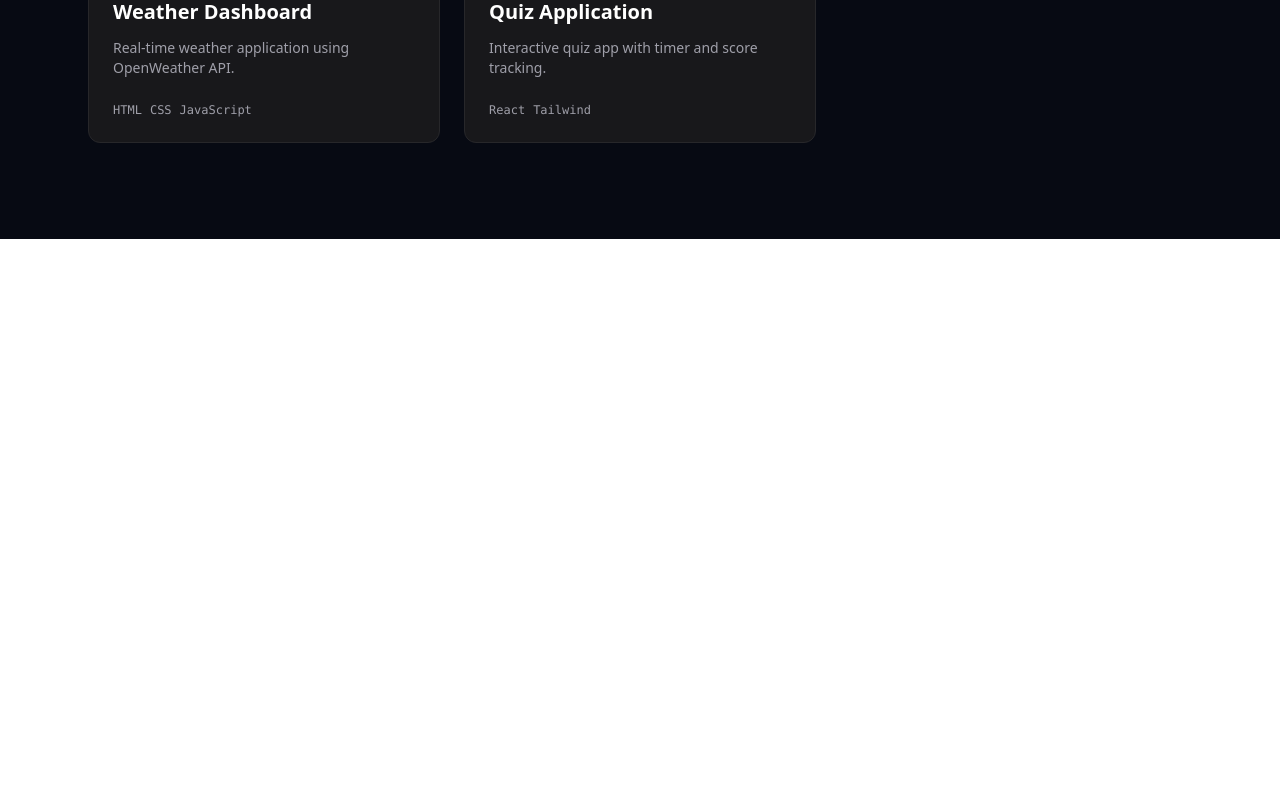
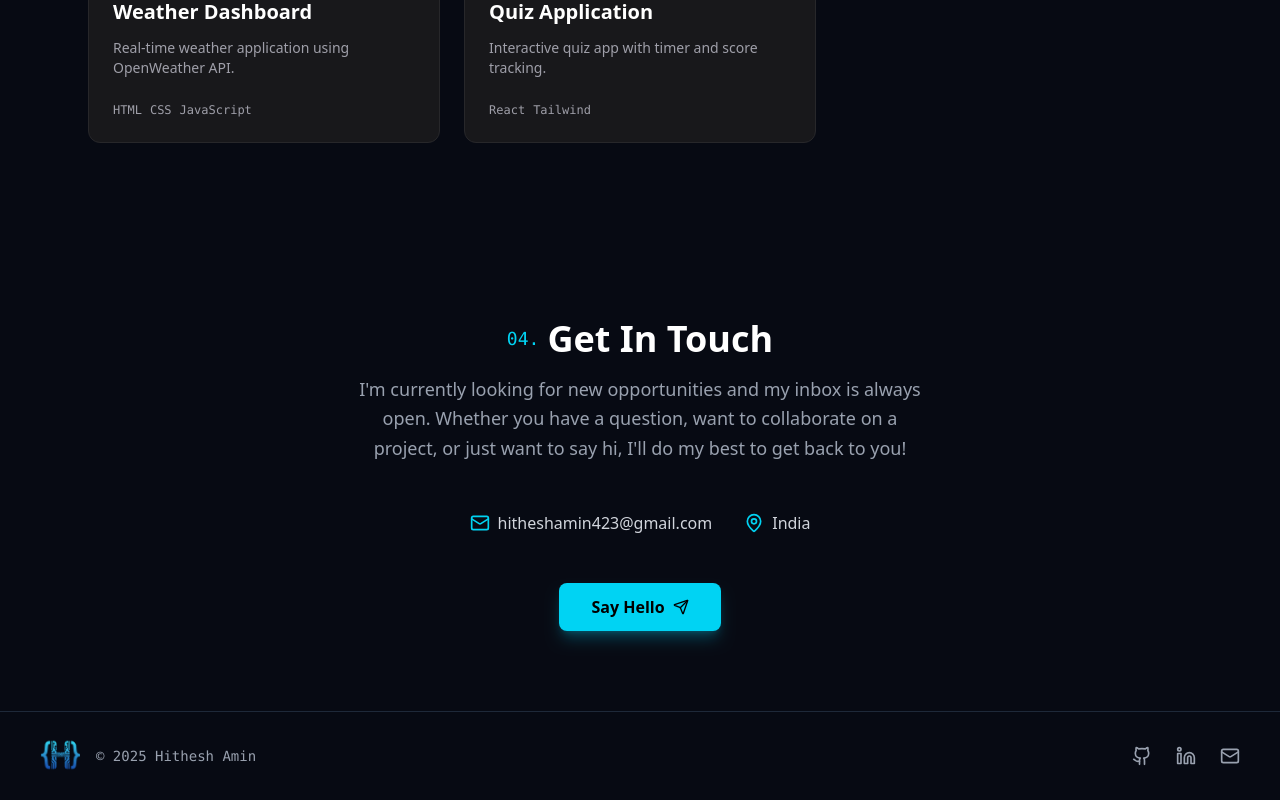
Before and after one commit to Hitheshamin24/Portpolio, a React (Vite) app: page / in a window 1280 px wide. Shown: the part 3870-4670 px from the top of the page. Before the commit the page ends 4109 px from the top, so only its background shows below. Built offline with nearby package versions, Linux system fonts and the light colour scheme.

Commit message:
added footer and contact pages

```diff
--- /dev/null
+++ b/src/components/Contact.jsx
@@ -0,0 +1,49 @@
+import React from "react";
+import { Mail, MapPin, Send } from "lucide-react";
+
+const Contact = () => {
+  return (
+    <section
+      id="contact"
+      className="py-20 text-white max-w-4xl mx-auto px-6"
+    >
+      <div className="text-center mb-12">
+
+        <div className="flex justify-center items-center gap-2 mb-4">
+          <span className="font-mono text-cyan-400 text-lg">04.</span>
+          <h2 className="text-3xl md:text-4xl font-bold">Get In Touch</h2>
+        </div>
+
+        <p className="text-gray-400 text-lg leading-relaxed max-w-xl mx-auto">
+          I'm currently looking for new opportunities and my inbox is always open.
+          Whether you have a question, want to collaborate on a project, or just
+          want to say hi, I'll do my best to get back to you!
+        </p>
+      </div>
+
+      <div className="flex flex-col sm:flex-row items-center justify-center gap-8 mb-12 text-gray-300">
+        <div className="flex items-center gap-2">
+          <Mail className="text-cyan-400 w-5 h-5" />
+          <span>hitheshamin423@gmail.com</span>
+        </div>
+        <div className="flex items-center gap-2">
+           <MapPin className="text-cyan-400 w-5 h-5" />
+           <span>India</span>
+        </div>
+      </div>
+
+      {/* 4. Interactive Button with Hover Effect */}
+      <div className="flex justify-center font-semibold">
+        <a
+          href="https://mail.google.com/mail/?view=cm&fs=1&to=hitheshamin423@gmail.com" target="_blank"
+          className="group flex items-center gap-2 px-8 py-3 bg-cyan-400  rounded-lg text-black shadow-lg shadow-cyan-500/30  hover:scale-105 transition-transform duration-200 ease-in-out"
+        >
+          Say Hello
+          <Send className="w-4 h-4 group-hover:translate-x-1 transition-transform" />
+        </a>
+      </div>
+    </section>
+  );
+};
+
+export default Contact;
--- /dev/null
+++ b/src/components/Footer.jsx
@@ -0,0 +1,54 @@
+import React from "react";
+import image from "../assets/logo.png";
+import { Mail, Github, Linkedin } from "lucide-react";
+
+const Footer = () => {
+  return (
+    <footer className="flex flex-col md:flex-row justify-between items-center px-6 md:px-10 py-6 border-t border-gray-800 bg-opacity-50">
+      <div className="flex items-center gap-4 mb-4 md:mb-0">
+        <div className="w-10 h-10">
+          <img
+            className="h-full w-full object-cover rounded-full"
+            src={image}
+            alt="Logo"
+          />
+        </div>
+        <span className="text-gray-400 text-sm font-mono">
+          © {new Date().getFullYear()} Hithesh Amin
+        </span>
+      </div>
+
+      <div className="flex gap-6">
+        <a
+          href="https://github.com/hitheshamin24"
+          target="_blank"
+          rel="noopener noreferrer"
+          className="text-gray-400 hover:text-cyan-400 hover:-translate-y-1 transition-all duration-300"
+          aria-label="GitHub"
+        >
+          <Github size={20} />
+        </a>
+
+        <a
+          href="https://www.linkedin.com/in/hitheshamin/"
+          target="_blank"
+          rel="noopener noreferrer"
+          className="text-gray-400 hover:text-cyan-400 hover:-translate-y-1 transition-all duration-300"
+          aria-label="LinkedIn"
+        >
+          <Linkedin size={20} />
+        </a>
+
+        <a
+          href="https://mail.google.com/mail/?view=cm&fs=1&to=hitheshamin423@gmail.com"
+          className="text-gray-400 hover:text-cyan-400 hover:-translate-y-1 transition-all duration-300"
+          aria-label="Email"
+        >
+          <Mail size={20} />
+        </a>
+      </div>
+    </footer>
+  );
+};
+
+export default Footer;
--- a/src/pages/Home.jsx
+++ b/src/pages/Home.jsx
@@ -4,6 +4,8 @@ import Hero from '../components/Hero'
 import About from '../components/About'
 import Skill from "../components/Skills"
 import Projects from '../components/Projects'
+import Contact from '../components/Contact'
+import Footer from '../components/Footer'
 const Home = () => {
   return (
     <div className='min-h-screen bg-[#070a13]'>
@@ -13,6 +15,8 @@ const Home = () => {
     <About/>
     <Skill/>
     <Projects/>
+    <Contact/>
+    <Footer/>
 </main>
     </div>
   )
```
